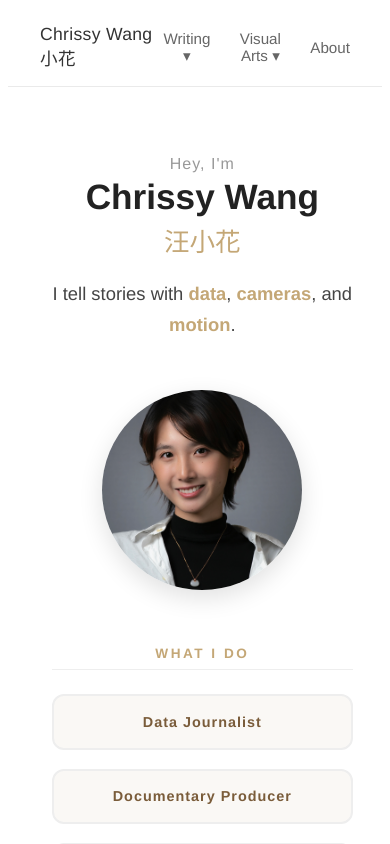
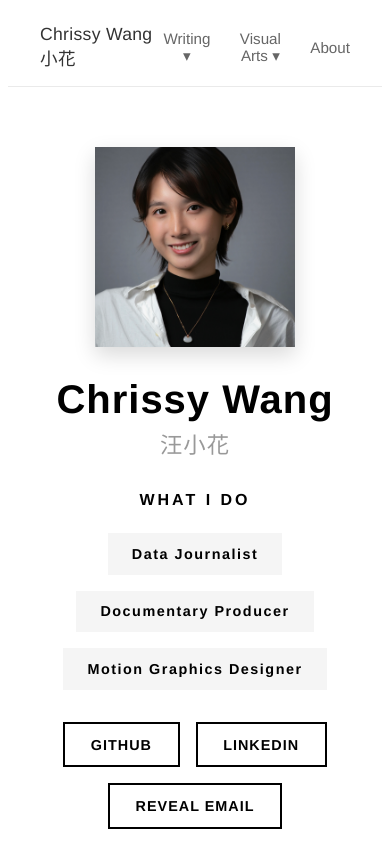
Before and after one commit to XiaohuaWang-Chrissy/my-static-site-personal, a SvelteKit app: page /about in a window 390 px wide. Shown: the top 844 px of the page. Built offline with nearby package versions, Linux system fonts and the light colour scheme; a web font is replaced by a local one.

Commit message:
Refactor about page layout and styles; enhance accessibility and improve responsiveness

```diff
--- a/src/routes/about/+page.svelte
+++ b/src/routes/about/+page.svelte
@@ -16,20 +16,9 @@
       <img src="{base}/IMG_1344.JPG" alt="Chrissy Wang" />
     </div>
     <div class="hero-text">
-      <p class="hero-greeting">Hey, I'm</p>
       <h1 class="hero-name">Chrissy Wang</h1>
       <p class="hero-name-cn">汪小花</p>
-      <p class="hero-tagline">
-        I tell stories with <span class="highlight">data</span>,
-        <span class="highlight">cameras</span>, and
-        <span class="highlight">motion</span>.
-      </p>
-    </div>
-  </div>
-
-
-  <!-- ══ WHAT I DO (simple links) ══ -->
-  <div class="roles-section">
+      <div class="roles-section hero-roles">
         <h2 class="section-heading">What I Do</h2>
         <div class="role-cards simple">
           <a class="role-link" href="{base}/data-journalism" style="font-size: 0.9rem;">Data Journalist</a>
@@ -37,8 +26,6 @@
           <a class="role-link" href="{base}/animation" style="font-size: 0.9rem;">Motion Graphics Designer</a>
         </div>
       </div>
-
-  <!-- ══ CONNECT LINKS (moved to bottom) ══ -->
       <div class="connect-links hero-connect">
         <a href="https://github.com/XiaohuaWang-Chrissy" target="_blank" rel="noopener" class="connect-btn">
           GitHub
@@ -50,259 +37,211 @@
           {showEmail ? 'xiaohuaw765@gmail.com' : 'Reveal Email'}
         </button>
       </div>
+    </div>
+  </div>
 
 </section>
 
 <style>
   /* ── base ── */
   .about-page {
-    max-width: 860px;
+    max-width: 1000px;
     width: 90%;
     margin: 0 auto;
-    padding: 3rem 1.5rem 5rem;
+    padding: 4rem 1.5rem 5rem;
     font-family: 'Helvetica Neue', Helvetica, Arial, sans-serif;
-    color: #222;
+    color: #000;
+    text-align: center;
   }
 
   .section-heading {
-    font-size: 0.85rem;
-    font-weight: 600;
-    letter-spacing: 2.5px;
+    font-size: 1.1rem;
+    font-weight: 700;
+    letter-spacing: 3px;
     text-transform: uppercase;
-    color: #c4a776;
-    margin-bottom: 0.5rem;
-    padding-bottom: 0.5rem;
-    border-bottom: 1px solid #eee;
+    color: #000;
+    margin-bottom: 2rem;
+    padding-bottom: 0;
+    border-bottom: none;
+  }
+
+  .hero-roles .section-heading {
+    margin-bottom: 1rem;
+    font-size: 1rem;
   }
 
   .section-sub {
-    font-size: 0.9rem;
-    color: #999;
-    margin-bottom: 1.5rem;
+    font-size: 1rem;
+    color: #666;
+    margin-bottom: 2rem;
+    font-weight: 300;
   }
 
   /* ── hero ── */
   .hero {
     display: flex;
-    flex-direction: column;
-    align-items: center;
-    text-align: center;
-    margin-bottom: 2rem;
+    flex-direction: row;
+    align-items: flex-start;
+    gap: 4rem;
+    text-align: left;
+    margin-bottom: 4rem;
   }
 
   .hero-photo {
-    margin-bottom: 1.5rem;
-    flex: 1;
+    margin-bottom: 0;
+    flex: 0 0 240px;
     display: flex;
     justify-content: center;
-    align-items: center;
+    align-items: flex-start;
   }
 
   .hero-photo img {
-    width: 260px;
-    height: 260px;
+    width: 240px;
+    height: 240px;
     object-fit: cover;
-    border-radius: 50%;
-    box-shadow: 0 8px 24px rgba(0,0,0,0.12);
-    transition: transform 0.4s ease;
+    border-radius: 0;
+    box-shadow: 0 8px 20px rgba(0,0,0,0.15);
+    transition: transform 0.2s ease;
   }
 
   .hero-photo img:hover {
-    transform: scale(1.05) rotate(2deg);
+    transform: scale(1.02);
   }
 
   .hero-text {
-    text-align: center;
-  }
-
-  .hero-greeting {
-    font-size: 1rem;
-    color: #999;
-    letter-spacing: 1px;
-    margin: 0 0 0.3rem;
+    text-align: left;
+    flex: 1;
   }
 
   .hero-name {
-    font-size: 3rem;
-    font-weight: 700;
-    margin: 0;
-    line-height: 1.1;
+    font-size: 3.5rem;
+    font-weight: 900;
+    margin: 0 0 0.5rem;
+    line-height: 1;
+    letter-spacing: 1px;
   }
 
   .hero-name-cn {
-    font-size: 1.6rem;
+    font-size: 1.4rem;
     font-weight: 300;
-    color: #c4a776;
-    margin: 0.3rem 0 1.2rem;
-  }
-
-  .hero-tagline {
-    font-size: 1.15rem;
-    line-height: 1.7;
-    color: #444;
-  }
-
-  .highlight {
-    color: #c4a776;
-    font-weight: 600;
-    transition: color 0.2s;
-  }
-
-  .highlight:hover {
-    color: #7a5c3a;
-  }
-
-  .connect-links {
-    display: flex;
-    gap: 1rem;
-    justify-content: center;
-    margin-top: 2rem;
-    margin-bottom: 3rem;
+    color: #999;
+    margin: 0.5rem 0 2rem;
+    letter-spacing: 1px;
   }
 
   /* ── role cards ── */
   .roles-section {
+    margin-bottom: 3rem;
+    text-align: left;
+  }
+
+  .hero-roles {
     margin-bottom: 2rem;
-    text-align: center;
   }
 
   .role-cards.simple {
     display: flex;
-    gap: 1.2rem;
-    margin: 1.5rem 0 2.5rem;
-    justify-content: center;
-    flex-wrap: wrap;
+    flex-direction: column;
+    gap: 1rem;
+    margin: 1.5rem 0 0;
+    justify-content: flex-start;
   }
+
   .role-link {
     display: inline-block;
-    padding: 1.1rem 2.2rem;
-    background: #faf8f5;
-    border: 2px solid #eee;
-    border-radius: 12px;
-    font-size: 1.1rem;
+    padding: 1rem 2rem;
+    background: #f5f5f5;
+    border: none;
+    border-radius: 0;
+    font-size: 1rem;
     font-weight: 600;
-    color: #7a5c3a;
+    color: #000;
     text-decoration: none;
-    letter-spacing: 1px;
-    transition: all 0.2s;
+    letter-spacing: 1.5px;
+    transition: all 0.2s ease;
   }
+
   .role-link:hover {
-    background: #c4a776;
-    color: #fff;
-    border-color: #c4a776;
-    transform: translateY(-2px) scale(1.04);
-    box-shadow: 0 4px 16px rgba(196, 167, 118, 0.13);
+    background: #e8e8e8;
+    color: #000;
+    border-color: transparent;
+    transform: none;
+    box-shadow: none;
   }
 
   .role-detail {
-    margin-top: 1.2rem;
-    padding: 1.2rem 1.5rem;
-    background: #faf8f5;
-    border-left: 4px solid var(--accent);
-    border-radius: 0 8px 8px 0;
+    margin-top: 1rem;
+    padding: 1rem 1.5rem;
+    background: transparent;
+    border-left: none;
+    border-radius: 0;
     font-size: 1rem;
     line-height: 1.7;
     color: #333;
-    animation: slideIn 0.3s ease;
-  }
-
-  @keyframes slideIn {
-    from { opacity: 0; transform: translateY(-8px); }
-    to { opacity: 1; transform: translateY(0); }
-  }
-
-  /* ── skills ── */
-  .skills-section {
-    margin-bottom: 4rem;
-  }
-
-  .skills-grid {
-    display: grid;
-    grid-template-columns: 1fr 1fr;
-    gap: 1rem 2.5rem;
-    margin-top: 1rem;
-  }
-
-  .skill-row {
-    cursor: default;
-  }
-
-  .skill-label {
-    display: flex;
-    justify-content: space-between;
-    font-size: 0.85rem;
-    font-weight: 500;
-    color: #555;
-    margin-bottom: 0.35rem;
-  }
-
-  .skill-pct {
-    color: #c4a776;
-    font-weight: 600;
-    animation: fadeInPct 0.2s ease;
-  }
-
-  @keyframes fadeInPct {
-    from { opacity: 0; }
-    to { opacity: 1; }
-  }
-
-  .skill-track {
-    height: 6px;
-    background: #eee;
-    border-radius: 3px;
-    overflow: hidden;
-  }
-
-  .skill-fill {
-    height: 100%;
-    background: linear-gradient(90deg, #c4a776, #7a5c3a);
-    border-radius: 3px;
-    transition: width 0.8s cubic-bezier(0.25, 0.46, 0.45, 0.94);
-  }
-
-  .skill-row:hover .skill-fill {
-    filter: brightness(1.1);
+    animation: none;
   }
 
   /* ── connect ── */
   .connect-btn {
     display: inline-block;
-    padding: 0.5rem 1.2rem;
-    border: 1.5px solid #c4a776;
-    border-radius: 30px;
-    font-size: 0.8rem;
-    font-weight: 500;
+    padding: 0.8rem 1.6rem;
+    border: 2px solid #000;
+    border-radius: 0;
+    font-size: 0.9rem;
+    font-weight: 600;
     letter-spacing: 1px;
-    color: #7a5c3a;
+    color: #000;
     text-decoration: none;
     background: transparent;
     cursor: pointer;
     font-family: inherit;
-    transition: all 0.25s ease;
+    transition: all 0.2s ease;
+    text-transform: uppercase;
   }
 
   .connect-btn:hover {
-    background: #c4a776;
+    background: #000;
     color: #fff;
-    transform: translateY(-2px);
-    box-shadow: 0 4px 12px rgba(196, 167, 118, 0.3);
+    transform: none;
+    box-shadow: none;
   }
 
   .email-btn {
-    min-width: 180px;
+    min-width: auto;
+  }
+
+  .connect-links {
+    display: flex;
+    flex-direction: column;
+    gap: 1rem;
+    justify-content: flex-start;
+    margin-top: 2rem;
+    margin-bottom: 0;
+    flex-wrap: wrap;
+  }
+
+  .hero-connect {
+    flex-direction: row;
+    gap: 1rem;
   }
 
   /* ── responsive ── */
   @media (max-width: 768px) {
+    .about-page {
+      padding: 2.5rem 1rem 3rem;
+    }
+
     .hero {
-      flex-direction: column-reverse;
+      flex-direction: column;
+      align-items: center;
       text-align: center;
+      margin-bottom: 3rem;
       gap: 2rem;
     }
 
-    .hero-name {
-      font-size: 2.2rem;
+    .hero-photo {
+      flex: 1;
+      margin-bottom: 0;
     }
 
     .hero-photo img {
@@ -310,17 +249,41 @@
       height: 200px;
     }
 
-    .role-cards {
-      flex-direction: column;
+    .hero-text {
+      text-align: center;
+      width: 100%;
     }
 
-    .skills-grid {
-      grid-template-columns: 1fr;
+    .hero-name {
+      font-size: 2.5rem;
+    }
+
+    .roles-section {
+      text-align: center;
+    }
+
+    .role-cards.simple {
+      flex-direction: row;
+      gap: 1rem;
+      justify-content: center;
+      flex-wrap: wrap;
+    }
+
+    .role-link {
+      padding: 0.8rem 1.5rem;
+      font-size: 0.9rem;
+      background: #f5f5f5;
+    }
+
+    .role-link:hover {
+      background: #e8e8e8;
     }
 
     .connect-links {
-      flex-direction: column;
-      align-items: center;
+      flex-direction: row;
+      justify-content: center;
+      margin-top: 2rem;
+      margin-bottom: 0;
     }
   }
 </style>
```
Also changed, not shown: src/routes/+page.svelte (+4 -10 lines). Lines whose indentation alone changed are shown as unchanged.
